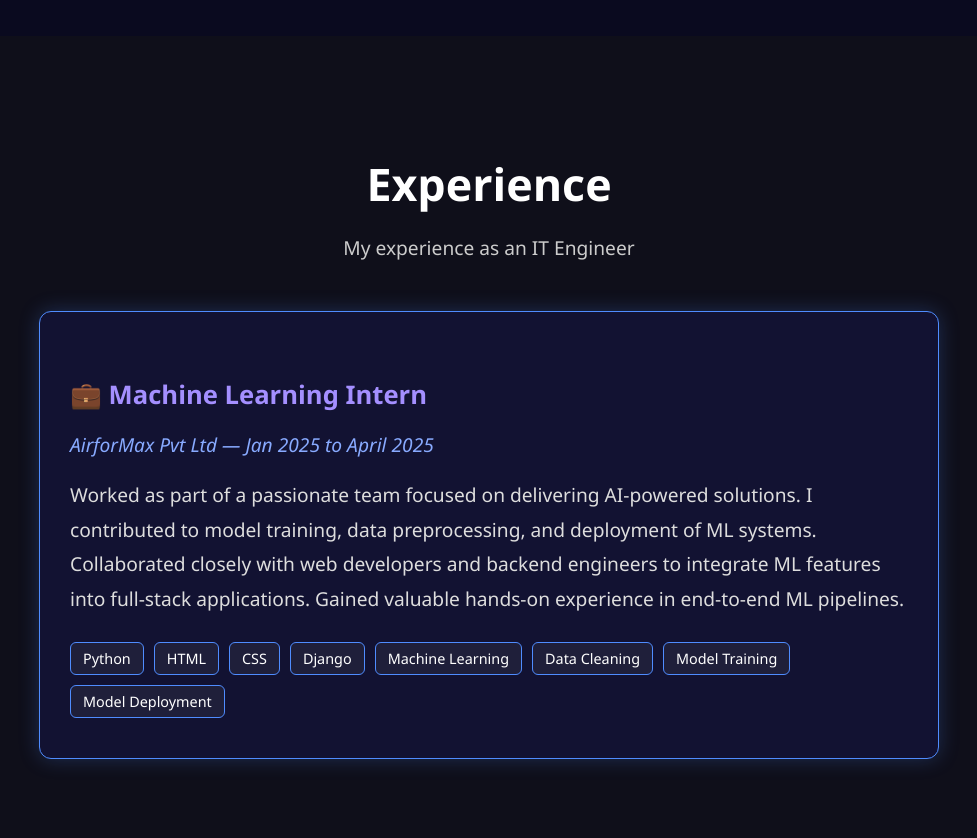
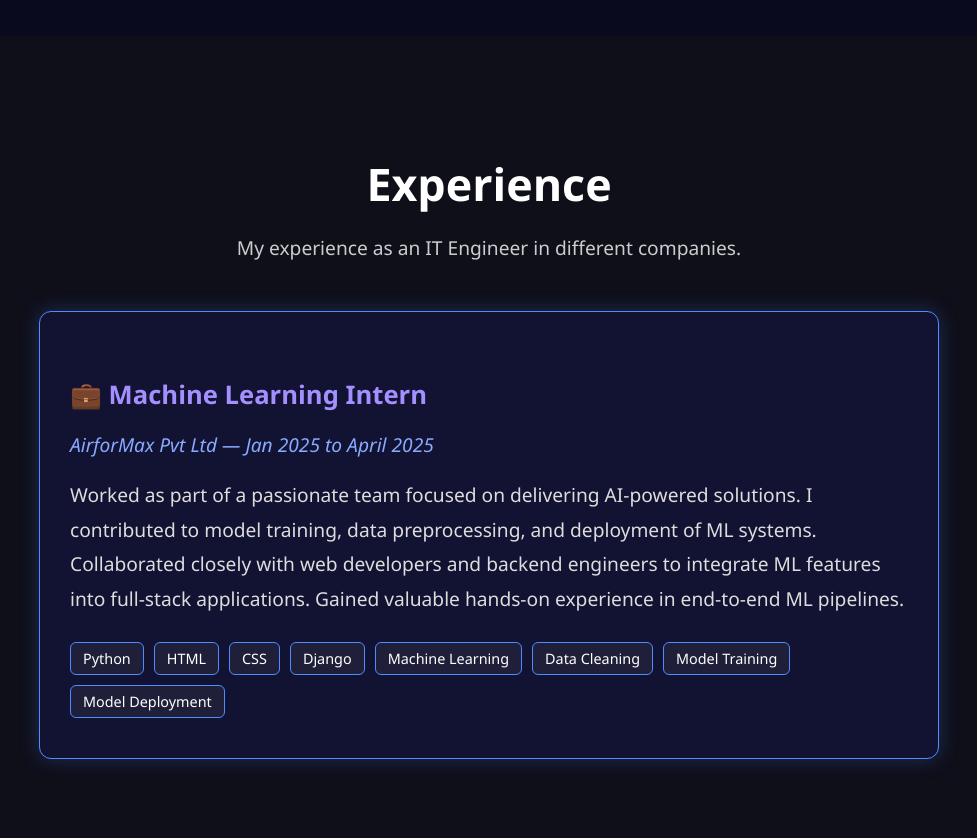
Before and after one commit to maazkhan911/Maaz-Portfolio, a Django app: page / in a window 1280 px wide. Shown: the part 1982-2820 px from the top of the page, without its empty margins (151-1128 px from the left). Run offline with Django 5.2, Linux system fonts and the light colour scheme.

Commit message:
Initial portfolio upload

```diff
--- a/templates/index.html
+++ b/templates/index.html
@@ -683,7 +683,7 @@
     <section class="experience" id="experience">
       <div class="experience-container">
         <h2>Experience</h2>
-        <p>My experience as an IT Engineer</p>
+        <p>My experience as an IT Engineer in different companies.</p>
 
         <div class="exp-card">
           <h3>💼 Machine Learning Intern</h3>
```
